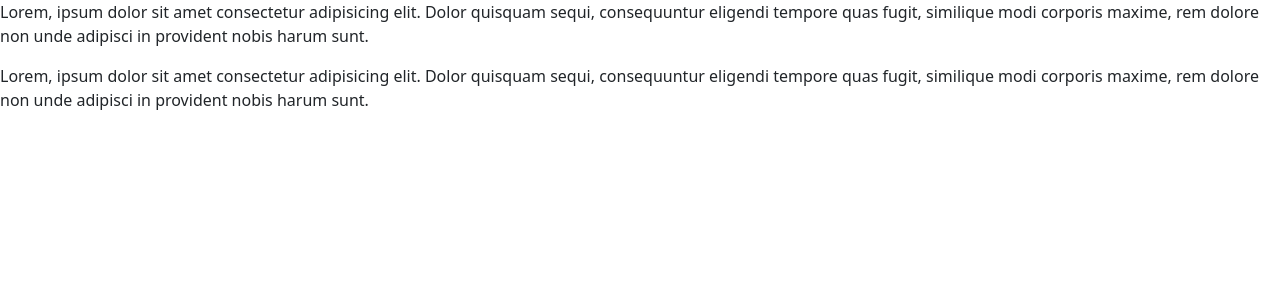
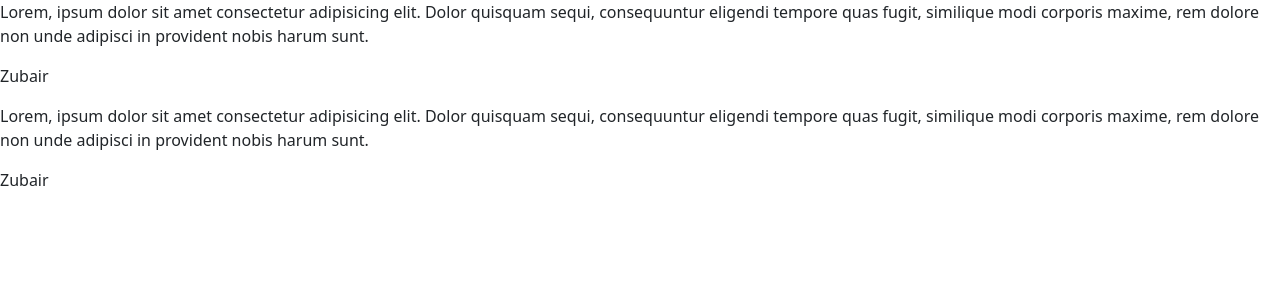
Before and after one commit to zubayr-ahmad/dbsProjectOfficingEdge, an Angular app in the folder angApp/: page /loginForm in a window 1280 px wide. Shown: the top 300 px of the page. Built offline with nearby package versions, Linux system fonts and the light colour scheme.

Commit message:
test pull

```diff
--- a/angApp/src/app/login-system/login-form/login-form.component.html
+++ b/angApp/src/app/login-system/login-form/login-form.component.html
@@ -1,5 +1,5 @@
 <p>Lorem, ipsum dolor sit amet consectetur adipisicing elit. Dolor quisquam sequi, consequuntur eligendi tempore quas fugit, similique modi corporis maxime, rem dolore non unde adipisci in provident nobis harum sunt.</p>
-
+<p>Zubair</p>
 
 
 <!-- <h1 class="mainheading">Welcome to OfficingEdge</h1>
```
